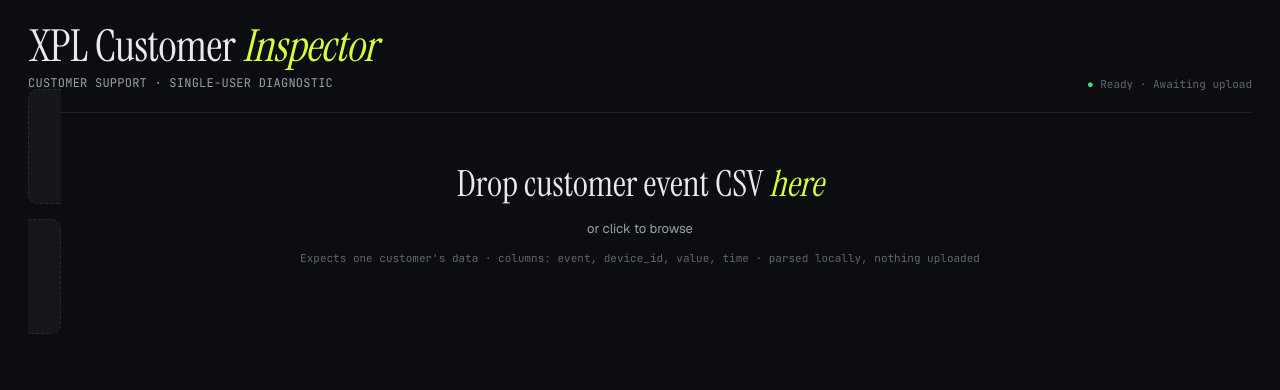
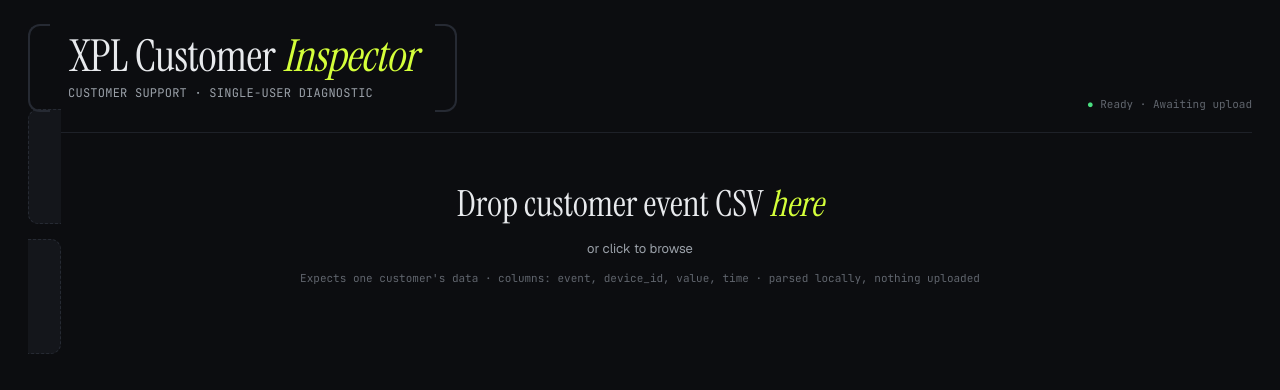
Before and after one commit to Ghhdhvv2/xpl-user-checker, a plain HTML site: page index.html in a window 1280 px wide. Drawn offline with nearby package versions, Linux system fonts and the light colour scheme.

Commit message:
commit 1.03

```diff
--- a/index.html
+++ b/index.html
@@ -36,6 +36,38 @@
   .mono { font-family: 'JetBrains Mono', ui-monospace, monospace; }
 
   .app { max-width: 1280px; margin: 0 auto; padding: 24px 28px 80px; }
+
+  /* Container to hold the text and the brackets */
+.header-bracket-container {
+  position: relative;
+  padding: 10px 40px; /* Space for the brackets */
+  display: inline-block;
+}
+
+/* Common bracket styles */
+.header-bracket-container::before,
+.header-bracket-container::after {
+  content: '';
+  position: absolute;
+  top: 0;
+  bottom: 0;
+  width: 20px; /* Depth of the bracket */
+  border: 2px solid var(--border); /* Using your existing variable */
+}
+
+/* Left Bracket [ */
+.header-bracket-container::before {
+  left: 0;
+  border-right: none;
+  border-radius: 12px 0 0 12px;
+}
+
+/* Right Bracket ] */
+.header-bracket-container::after {
+  right: 0;
+  border-left: none;
+  border-radius: 0 12px 12px 0;
+}
 
   header.top {
     display: flex; align-items: flex-end; justify-content: space-between;
@@ -329,14 +361,15 @@
 <div class="app">
 
   <header class="top">
-    <div>
+  <div class="header-bracket-container"> <div>
       <h1>XPL Customer <em>Inspector</em></h1>
       <div class="sub">Customer Support · Single-user diagnostic</div>
     </div>
-    <div class="meta" id="metaInfo">
-      <span class="ok">●</span> Ready · Awaiting upload
-    </div>
-  </header>
+  </div>
+  <div class="meta" id="metaInfo">
+    <span class="ok">●</span> Ready · Awaiting upload
+  </div>
+</header>
 
   <div id="uploadScreen">
     <label class="upload-zone" id="dropZone" for="fileInput">
```
